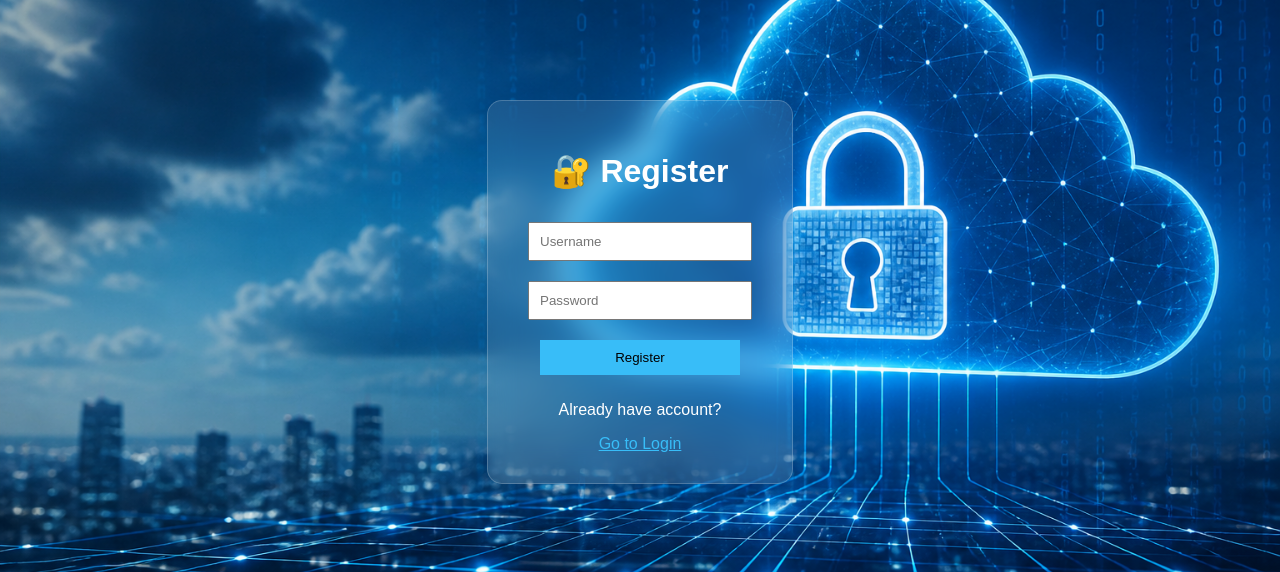
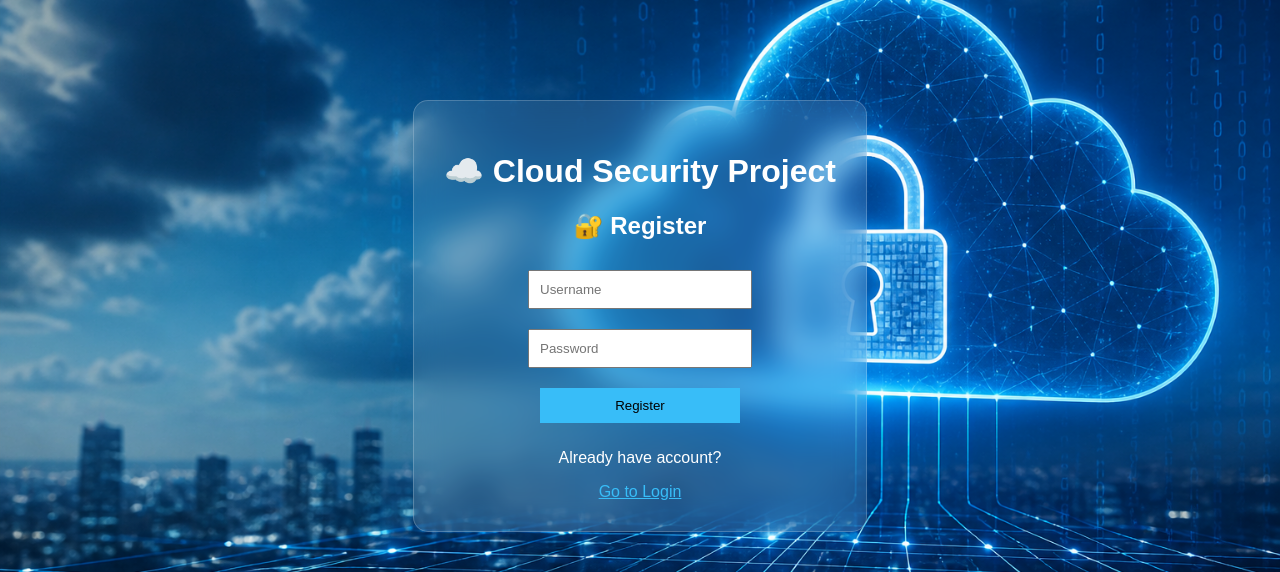
Before and after one commit to 24karan04/Cloud-Computing-Security-project-, a Flask app: page / in a window 1280 px wide. Shown: the top 572 px of the page. Run offline with Flask 3, Linux system fonts and the light colour scheme.

Commit message:
Update register.html

```diff
--- a/templates/register.html
+++ b/templates/register.html
@@ -36,7 +36,8 @@
 
 <body>
 <div class="box">
-    <h1>🔐 Register</h1>
+    <h1>☁️ Cloud Security Project</h1>
+    <h2>🔐 Register</h2>
 
     <form action="/register" method="post">
         <input type="text" name="username" placeholder="Username" required><br>
```
